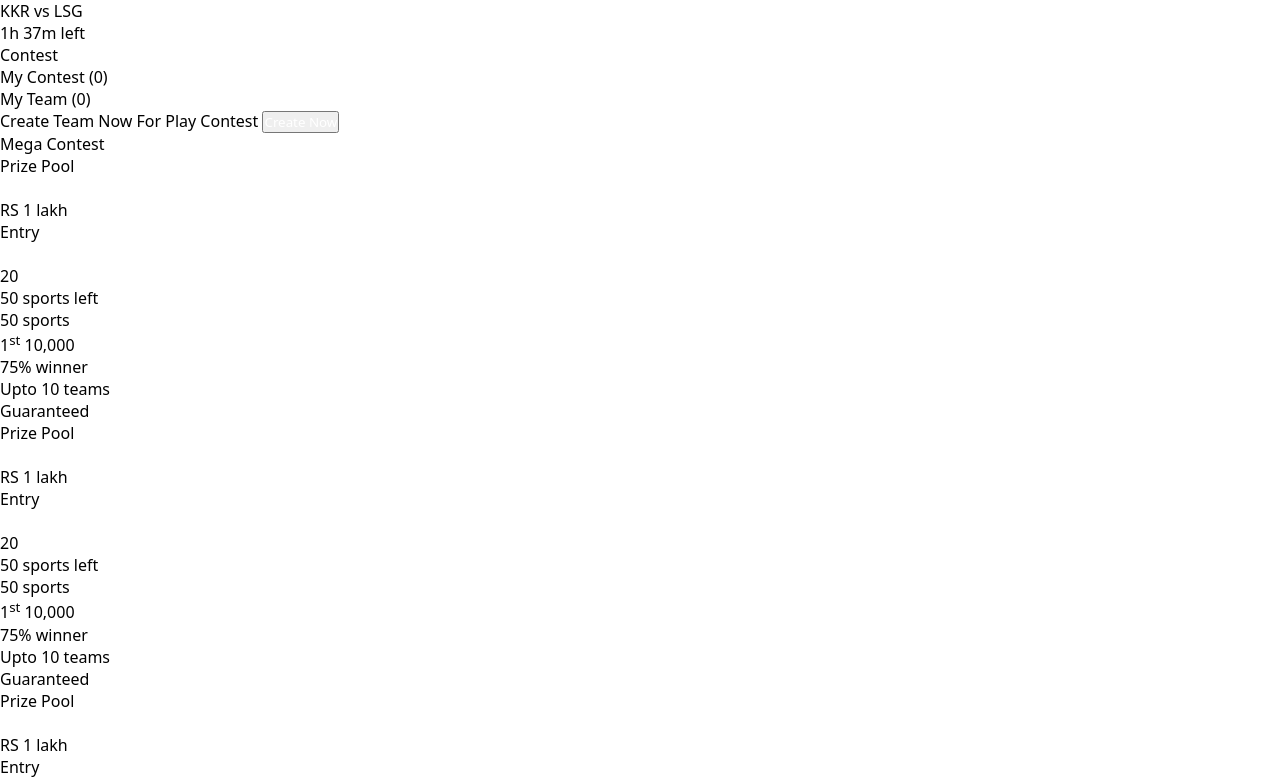
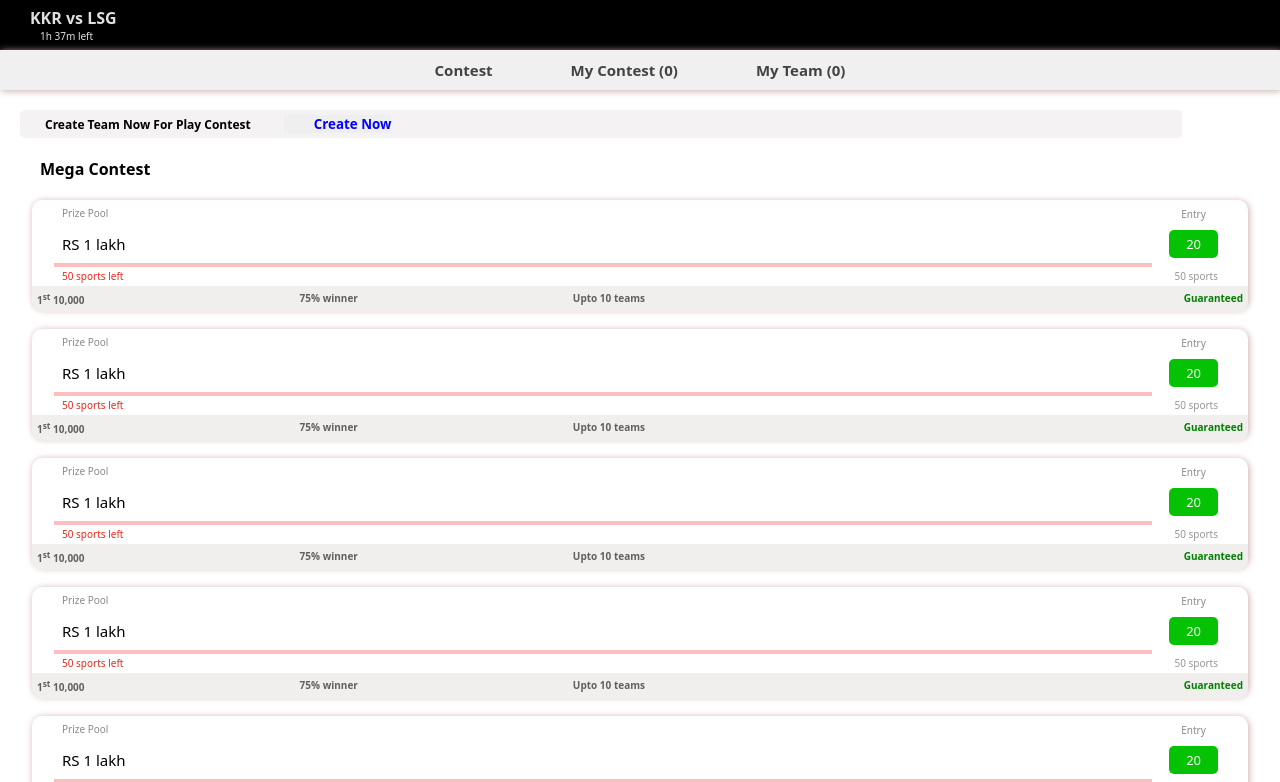
Before and after one commit to ErShivamPrashar/prashar11, a plain HTML site: page contest.html in a window 1280 px wide. Shown: the top 782 px of the page. Drawn offline with Linux system fonts and the light colour scheme.

Commit message:
Add files via upload

```diff
--- a/style.css
+++ b/style.css
@@ -1,5 +1,6 @@
 *{
     margin: 0;
+    color: black;
     padding: 0;
     font-family: system-ui, -apple-system, BlinkMacSystemFont, 'Segoe UI', Roboto, Oxygen, Ubuntu, Cantarell, 'Open Sans', 'Helvetica Neue', sans-serif;
 }
@@ -469,3 +470,200 @@
     margin-top: 20px;
     cursor: pointer;
 }
+
+
+/* contest list desiggn here */
+
+.nav_contest{
+    height: 50px;
+    width: 100%;
+    background-color: black;
+  display: flex;
+  align-items: center;
+
+}
+
+.nav_contest p{
+    color: #dfdfdf;
+    margin-left: 30px;
+    font-weight: bold;
+}
+
+.nav_contest .p1{
+    font-size: 10px;
+    font-weight: 500;
+    margin-left: 40px;
+}
+
+.contest_info{
+    display: flex;
+    justify-content: center;
+    align-items: center;
+height: 40px;
+background-color: #f1f0f0;
+box-shadow: 1px 1px 7px rgb(204, 172, 172);
+}
+
+.contest_info .info{
+    margin-right: 30px;
+    margin-left: 30px;
+    font-weight: bold;
+    cursor: pointer;
+   padding: 9px;
+   color: #434343;
+   font-size: 15px;
+}
+
+.contest_info .info:hover{
+    color: #E8291C;
+    border-bottom: 4px solid red;
+    border-radius: 5px;
+}
+
+
+.contest_info .info:active{
+    color: #E8291C;
+    border-bottom: 4px solid red;
+    border-radius: 5px;
+}
+
+.mega_contest{
+    font-size: 16px;
+    font-weight: bold;
+    margin-left: 40px;
+    margin-top: 10px;
+}
+
+.mega_list{
+    height: 109px;
+    border-radius: 10px;
+    width: 95%;
+    box-shadow: 1px 1px 7px rgb(204, 172, 172);
+   cursor: pointer;
+}
+
+.create{
+  width: 90%;
+    background-color: #f4f2f2;
+    margin: 20px 20px;
+    font-size: 12px;
+    font-weight: bold;
+    padding: 5px;
+    border-radius: 5px;
+}
+
+.create p{
+    margin-left: 20px;
+
+}
+
+.create button ,.create button a{
+    margin-left: 30px;
+    color: blue;
+    border: transparent;
+    font-weight: 700;
+}
+
+.list_prize{
+    display: flex;
+    justify-content: center;
+    margin-top: 20px;
+}
+
+.entry{
+    display: flex;
+    height: 60px;
+    justify-content: space-between;
+    align-items: center;
+   margin-left: 30px;
+margin-right: 30px;
+}
+
+.prize {
+    font-size: 10px;
+font-weight: 500;
+}
+
+.prize p{
+    color: #8b8989;
+
+}
+
+.prize span{
+    font-size: 15px;
+
+}
+.contest{
+    font-size: 10px;
+    font-weight: 500;
+    text-align: center;
+
+}
+
+.contest p{
+    color: #8b8989;
+
+}
+
+.contest span{
+background-color: rgb(5, 194, 5);
+    color: #fdfbfb;
+    font-size: 13px;
+    padding: 5px 17px;
+    border-radius: 5px;
+}
+
+.fill{
+    border: 2px solid rgb(251, 191, 191);
+    width: 90%;
+    margin-top: 3px;
+  margin-left: 22px;
+}
+
+.sports{
+    display: flex;
+    justify-content: space-between;
+    align-items: center;
+    margin-left: 30px;
+    margin-right: 30px;
+    font-size: 10px;
+    margin-top: 2px;
+    font-weight: 500;
+}
+
+.sports .sport1{
+    color: #E8291C;
+}
+
+.sports .sport2{
+    color:rgb(149, 149, 149);
+}
+
+.announce{
+    display: flex;
+    justify-content: space-between;
+  margin-top: 3px;
+  background-color: #f1eeee;
+  border-bottom-right-radius: 10px;
+  border-bottom-left-radius: 10px;
+}
+
+.announce .prize1{
+    display: flex;
+    margin: 5px;
+    width: 50%;
+    font-weight: 600;
+    font-size: 10px;
+    justify-content: space-between;
+}
+
+.announce .prize1 p,sup{
+    color: #625f5f;
+    font-weight: 600;
+}
+
+.announce .prize{
+    margin: 5px;
+    color: green;
+    font-weight: bolder;
+}
```
